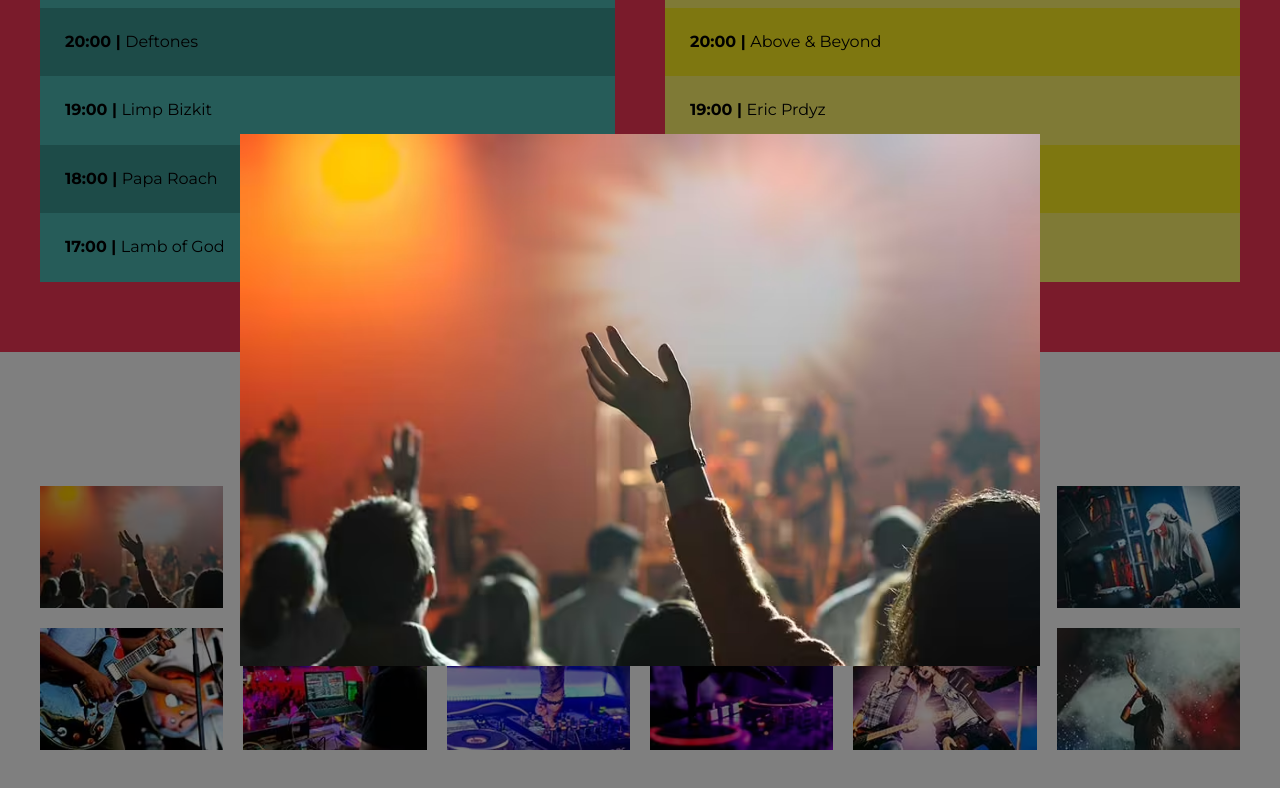
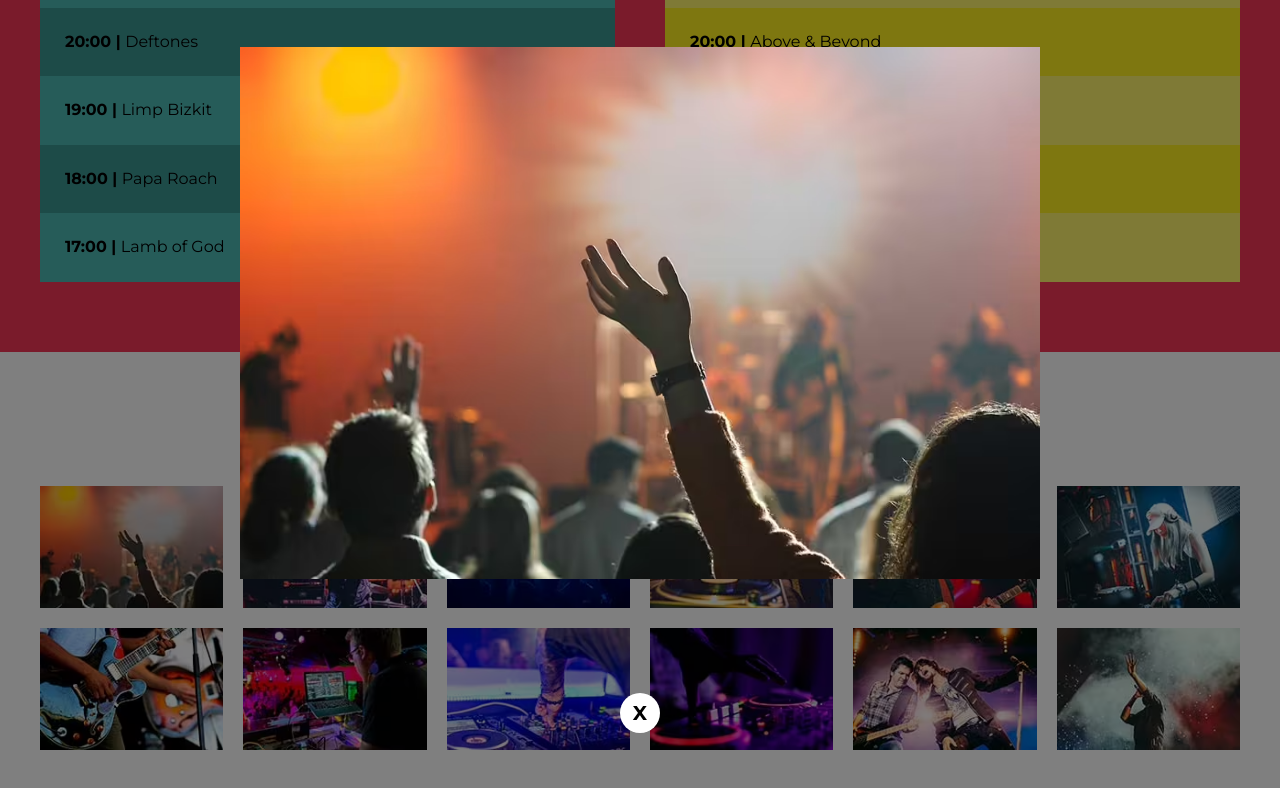
Before and after one commit to alexabadp/FestivalMusica_inicio, a website: page index.html in a window 1280 px wide. Both pictures are taken after a click on the element 131 px from the left and 3079 px from the top of the page. Shown: the part 2533-3321 px from the top of the page. Drawn offline with Linux system fonts and the light colour scheme; files that its build step writes are made by us from their sources.

Commit message:
agregar X para cerrar overlay

```diff
--- a/src/js/app.js
+++ b/src/js/app.js
@@ -45,10 +45,29 @@ function mostrarImagen(id) {
       alt="imagen_galeria"
     />`;
 
+  // Crea el Overlay con la imagen
   const overlay = document.createElement("DIV");
   overlay.appendChild(imagen);
   overlay.classList.add("overlay");
+  overlay.onclick = function () {
+    const body = document.querySelector("body");
+    body.classList.remove("fijar-body");
+    overlay.remove();
+  };
 
+  // Boton para cerra el modal
+  const cerrarModal = document.createElement("p");
+  cerrarModal.textContent = "X";
+  cerrarModal.classList.add("btn-cerrar");
+  cerrarModal.onclick = function () {
+    const body = document.querySelector("body");
+    body.classList.remove("fijar-body");
+    overlay.remove();
+  };
+  overlay.appendChild(cerrarModal);
+
+  // Añadirlo al HTML
   const body = document.querySelector("body");
   body.appendChild(overlay);
+  body.classList.add("fijar-body");
 }
--- a/src/scss/base/_globales.scss
+++ b/src/scss/base/_globales.scss
@@ -14,6 +14,10 @@ html {
 body {
   font-family: v.$fuente_principal;
   font-size: 1.6rem;
+
+  &.fijar-body {
+    overflow: hidden;
+  }
 }
 
 p {
--- a/src/scss/layout/_galeria.scss
+++ b/src/scss/layout/_galeria.scss
@@ -41,3 +41,18 @@
     max-width: 80rem;
   }
 }
+
+.btn-cerrar {
+  width: 4rem;
+  height: 4rem;
+  border-radius: 50%;
+  background-color: v.$blanco;
+  color: v.$negro;
+  display: grid;
+  place-items: center;
+  font-weight: 700;
+
+  &:hover {
+    cursor: pointer;
+  }
+}
```
Also changed, not shown: build/css/app.css, build/js/app.js.
